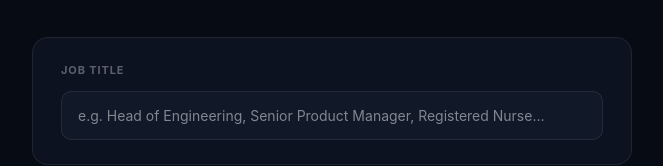
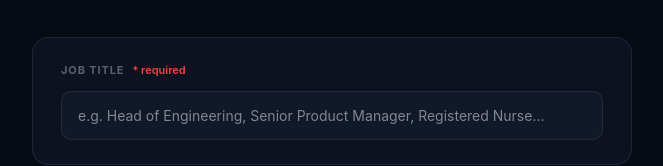
Before and after one commit to PercentileOne/p1-frontend, a React (Vite) app in the folder src/recruiter-portal/: page /interview-pack/start in a window 1280 px wide. Shown: the part 145-311 px from the top of the page, without its empty margins (308-971 px from the left). Built offline with nearby package versions, Linux system fonts and the light colour scheme; no server answers.

Commit message:
fix(interview-pack): require Job Title before enabling Start Interview button

```diff
--- a/src/recruiter-portal/src/pages/InterviewPackStart.tsx
+++ b/src/recruiter-portal/src/pages/InterviewPackStart.tsx
@@ -92,7 +92,7 @@ export default function InterviewPackStart() {
   };
 
   const difficulty = DIFFICULTIES.find(d => d.value === selectedDifficulty) ?? DIFFICULTIES[0];
-  const hasEnough = jobTitle.trim().length > 2 || jobSpec.trim().length > 20 || cvText.trim().length > 20 || (incoming.jobSpec?.length ?? 0) > 20;
+  const hasEnough = jobTitle.trim().length > 2;
 
   const tabStyle = (active: boolean) => ({
     flex: 1,
@@ -156,8 +156,9 @@ export default function InterviewPackStart() {
 
         {/* Job Title */}
         <div style={{ background: 'var(--bg2)', border: '1px solid var(--border)', borderRadius: '16px', padding: '24px 28px', marginBottom: '16px' }}>
-          <div style={{ fontSize: '11px', fontWeight: 700, letterSpacing: '0.08em', textTransform: 'uppercase', color: 'var(--text-3)', marginBottom: '12px' }}>
-            Job Title
+          <div style={{ display: 'flex', alignItems: 'center', gap: '8px', marginBottom: '12px' }}>
+            <span style={{ fontSize: '11px', fontWeight: 700, letterSpacing: '0.08em', textTransform: 'uppercase', color: 'var(--text-3)' }}>Job Title</span>
+            <span style={{ fontSize: '11px', color: '#EF4444', fontWeight: 600 }}>* required</span>
           </div>
           <input
             type="text"
```
